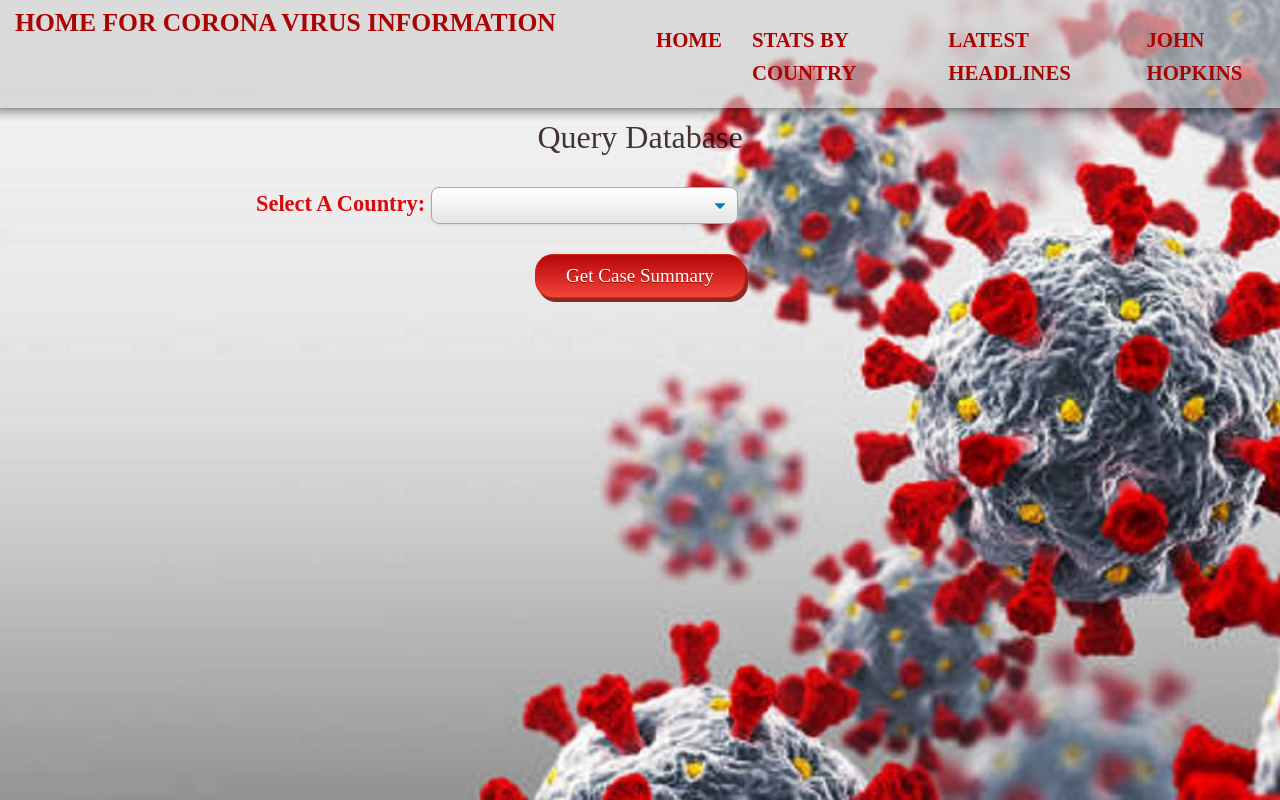
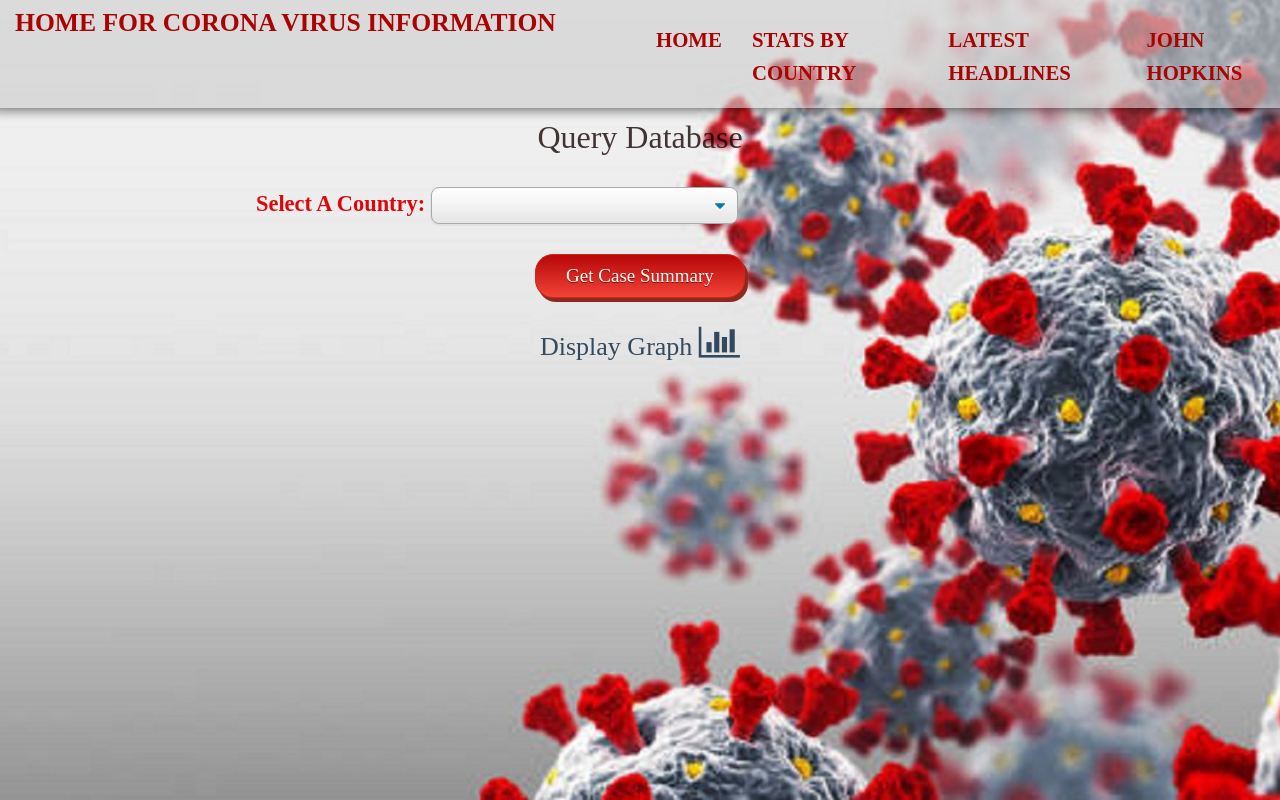
Before and after one commit to alank90/corona-virus, a Vue app: page /coronavirus in a window 1280 px wide. Built offline with nearby package versions, Linux system fonts and the light colour scheme.

Commit message:
start displayGraph

```diff
--- a/package.json
+++ b/package.json
@@ -7,8 +7,10 @@
     "build": "vue-cli-service build"
   },
   "dependencies": {
+    "chart.js": "^2.9.3",
     "jshint": "^2.11.0",
     "vue": "^2.6.11",
+    "vue-chartjs": "^3.5.0",
     "vue-router": "^3.1.5"
   },
   "devDependencies": {
--- /dev/null
+++ b/src/components/displayGraph.vue
@@ -0,0 +1,46 @@
+<template>
+  <div class="display-graph">
+    <h2 @click="sortChartData">
+      Display Graph
+      <i class="fa fa-bar-chart" style="font-size:36px" aria-hidden="true"></i>
+    </h2>
+  </div>
+</template>
+
+<script>
+import { Bar } from "vue-chartjs";
+
+export default {
+  name: "displayGraph",
+  extends: Bar,
+  props: ["propsChartData"],
+  data: function() {
+    return {
+      options: {}
+    };
+  },
+  methods: {
+    sortChartData: function() {
+      // Need to do redefine these variables because
+      // vue's "this" is not same scope as Array.Prototype.sort function
+      let Deaths = this.propsChartData.Deaths;
+      console.log(`Deaths = ${this.propsChartData[0].Deaths}`);
+      this.propsChartData.sort(function(a, b) {
+        if (a[Deaths] > b[Deaths]) {
+          return -1;
+        } else if (a[Deaths] < b[Deaths]) {
+          return 1;
+        }
+
+        return 0;
+      });
+    }
+  }
+};
+</script>
+
+<style scoped>
+h2 {
+  text-align: center;
+}
+</style>
--- a/src/components/displayQueryResults.vue
+++ b/src/components/displayQueryResults.vue
@@ -136,7 +136,7 @@ export default {
         this.sortColumn = this.columnName;
       }
       // Need to do redefine these variables because
-      // vue's "this" is not same scope as Array.Prototype .sort function
+      // vue's "this" is not same scope as Array.Prototype.sort function
       let ascending = this.ascending;
       let columnName = this.columnName;
 
--- a/src/views/Coronavirus.vue
+++ b/src/views/Coronavirus.vue
@@ -31,23 +31,32 @@
       :propsCumulativeCoronaVirusStats="cumulativeVirusStats"
       :propsCoronaVirusStats="coronaVirusStats"
     ></display-query-results>
+
+    <display-graph :propsChartData="coronaVirusStats"></display-graph>
   </div>
   <!-- ========== End .corona-virus ==================== -->
 </template>
 
 <script>
 import DisplayQueryResults from "@/components/displayQueryResults.vue";
+import DisplayGraph from "@/components/displayGraph.vue";
 
 export default {
   name: "Coronavirus",
-  components: { "display-query-results": DisplayQueryResults },
+  components: {
+    "display-query-results": DisplayQueryResults,
+    "display-graph": DisplayGraph
+  },
   data: function() {
     return {
       selected: "",
-      coronaVirusStats: {},
+      coronaVirusStats: { type: Object, default: null },
       cumulativeVirusStats: {},
       loading: false,
-      dataRetrieved: false
+      dataRetrieved: false,
+      // Chart Objects
+      chartData: {},
+      chartOptions: {}
     };
   },
   computed: {
```
Also changed, not shown: 1 other file (tests, documents, lock files or other folders).
